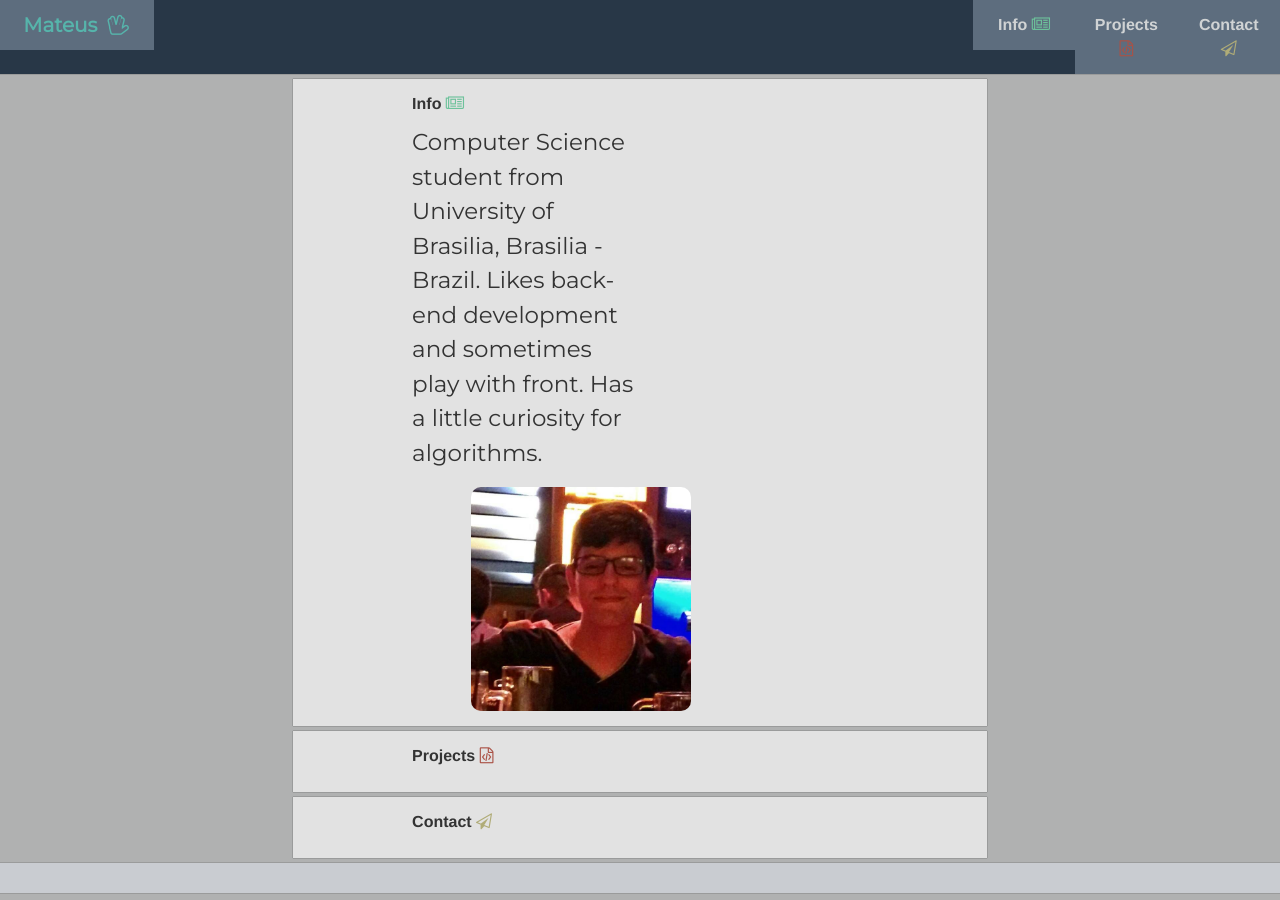
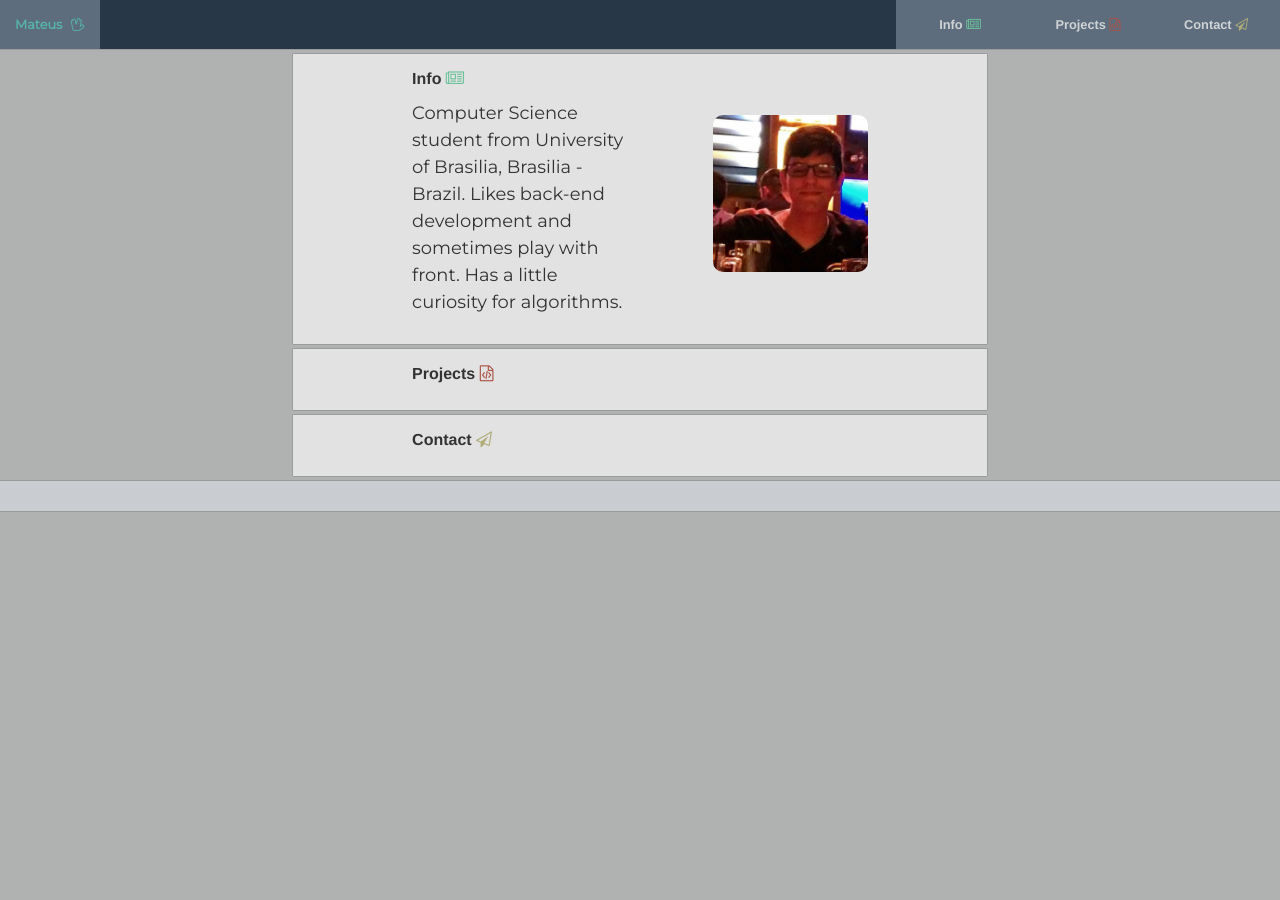
Before and after one commit to mateusluizfb/jekyll-site, a Jekyll site: the page built from index.html, in a window 1280 px wide. Built offline with Jekyll 4.4.1, drawn with Linux system fonts in a browser that asks for light colours; nearby versions of some CDN libraries.

Commit message:
adding some reponsive to the navbar and to the image

```diff
--- a/_layouts/default.html
+++ b/_layouts/default.html
@@ -15,22 +15,28 @@
       <li class="font-montserrat left">
         <p>Mateus
           <i class="fa fa-hand-spock-o" aria-hidden="true" style="padding-left:5px;"></i>
+        </a>
+      </p>
+      <li class="right">
+        <p>
+          <a href="#">
+          Contact <i class="fa fa-paper-plane-o contact-icon" aria-hidden="true"></i>
+          </a>
         </p>
       </li>
       <li class="right">
-        <a href="#" class="right-a">
-          Contact <i class="fa fa-paper-plane-o contact-icon" aria-hidden="true"></i>
-        </a>
+        <p>
+          <a href="#">
+            Projects <i class="fa fa-file-code-o project-icon" aria-hidden="true"></i>
+          </a>
+        </p>
       </li>
       <li class="right">
-        <a href="#" class="right-a">
-          Projects <i class="fa fa-file-code-o project-icon" aria-hidden="true"></i>
-        </a>
-      </li>
-      <li class="right">
-        <a href="#" class="right-a">
-          Info <i class="fa fa-newspaper-o info-icon" aria-hidden="true"></i>
-        </a>
+        <p>
+          <a href="#">
+            Info <i class="fa fa-newspaper-o info-icon" aria-hidden="true"></i>
+          </a>
+        </p>
       </li>
     </ul>
   </header>
--- a/css/main-page.scss
+++ b/css/main-page.scss
@@ -5,9 +5,6 @@
 @import "base/base";
 @import "neat/neat";
 
-.container {
-  @include outer-container(55%);
-}
 
 .main-box {
   box-shadow: 0px 0px 1px 0px;
@@ -20,14 +17,36 @@
   padding: 15px;
 }
 
-.info-text {
-  @include span-columns(6);
-  font-size: 23px;
+@media screen and (min-width: 760px) {
+
+  .container {
+    @include outer-container(55%);
+  }
+
+  .info-text {
+    @include span-columns(6);
+    font-size: 1.4vw;
+  }
+
+  .profile-img {
+    @include span-columns(6);
+    padding-left: 68px;
+    padding-top: inherit;
+  }
+
 }
 
-.profile-img {
-  @include span-columns(6);
-  width: 220px;
-  margin-left: 13%;
-  border-radius: 10px;
+@media screen and (max-width: 760px) {
+
+  .container {
+    @include outer-container(70%);
+  }
+
+  .profile-img {
+    @include span-columns(6);
+    padding-left: 80px;
+    padding-top: inherit;
+    width: 70%;
+  }
+
 }
--- a/css/template.scss
+++ b/css/template.scss
@@ -21,10 +21,6 @@
   background-color: #b0b1b1;
 }
 
-.right-a {
-  color: #D0D3D4;
-}
-
 .navbar-header {
   width: 100%;
   background: #283747;
@@ -33,20 +29,15 @@
   box-shadow: 0px 0px 1px 0px;
 }
 
-.right {
-  padding: 13px;
-  color: #283747;
-  float: right;
-  background-color: #5D6D7E;
-  width: 8%;
-  text-align: center;
-}
-
 .right:hover {
   background-color: #D6DBDF;
   a {
     color: #283747;
   }
+}
+
+.left:hover {
+  color: #56b4ab;
 }
 
 .info-icon {
@@ -59,23 +50,73 @@
   color: #b0ac77;
 }
 
+.font-montserrat {
+  font-family: Montserrat;
+}
+@media screen and (min-width: 760px){
+
   .left {
+    padding: 15px;
     color: #edeef0;
     float: left;
     background-color: #5D6D7E;
-  padding: 10px;
-  width: 12%;
     text-align: center;
     p {
-    font-size: 20px;
+      white-space: nowrap;
+      font-size: 1.0vw;
       margin: 0;
     }
   }
 
-.left:hover {
-  color: #56b4ab;
+  .right {
+    padding: 15px;
+    color: #283747;
+    float: right;
+    background-color: #5D6D7E;
+    width: 10%;
+    text-align: center;
+    p {
+      white-space: nowrap;
+      font-size: 1.0vw;
+      margin: 0;
+      a {
+        color: #D0D3D4;
+      }
+    }
   }
 
-.font-montserrat {
-  font-family: Montserrat;
+
 }
+
+@media screen and (max-width: 760px){
+
+  .left {
+    padding: 3%;
+    color: #edeef0;
+    float: left;
+    background-color: #5D6D7E;
+    text-align: center;
+    p {
+      white-space: nowrap;
+      font-size: 2.0vw;
+      margin: 0;
+    }
+  }
+
+  .right {
+    padding: 3%;
+    color: #283747;
+    float: right;
+    background-color: #5D6D7E;
+    text-align: center;
+    p {
+      white-space: nowrap;
+      font-size: 2.0vw;
+      margin: 0;
+      a {
+        color: #D0D3D4;
+      }
+    }
+  }
+
+}
--- a/index.html
+++ b/index.html
@@ -13,9 +13,11 @@
                   Computer Science student from University of Brasilia, Brasilia - Brazil. Likes back-end development and sometimes play with front. Has a little curiosity for algorithms.
                 </p>
               </div>
-              <div>
-                <img src="img/profile.jpg" class="profile-img" />
+
+              <div class="profile-img">
+                <img src="img/profile.jpg" style="border-radius: 10px;"  />
               </div>
+
             </div>
           </div>
 
```
Lines whose indentation alone changed are shown as unchanged.
